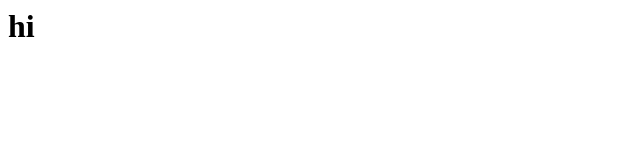
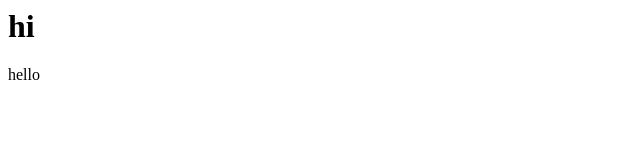
Before and after one commit to darurpoojitha/peacock, a plain HTML site: page index.html in a window 1280 px wide. Shown: the full height of the page, 0-640 px from the left. Drawn offline with Linux system fonts and the light colour scheme.

Commit message:
added hello

```diff
--- a/index.html
+++ b/index.html
@@ -1 +1,2 @@
 <h1> hi</h1>
+<hi> hello </hi>
```
